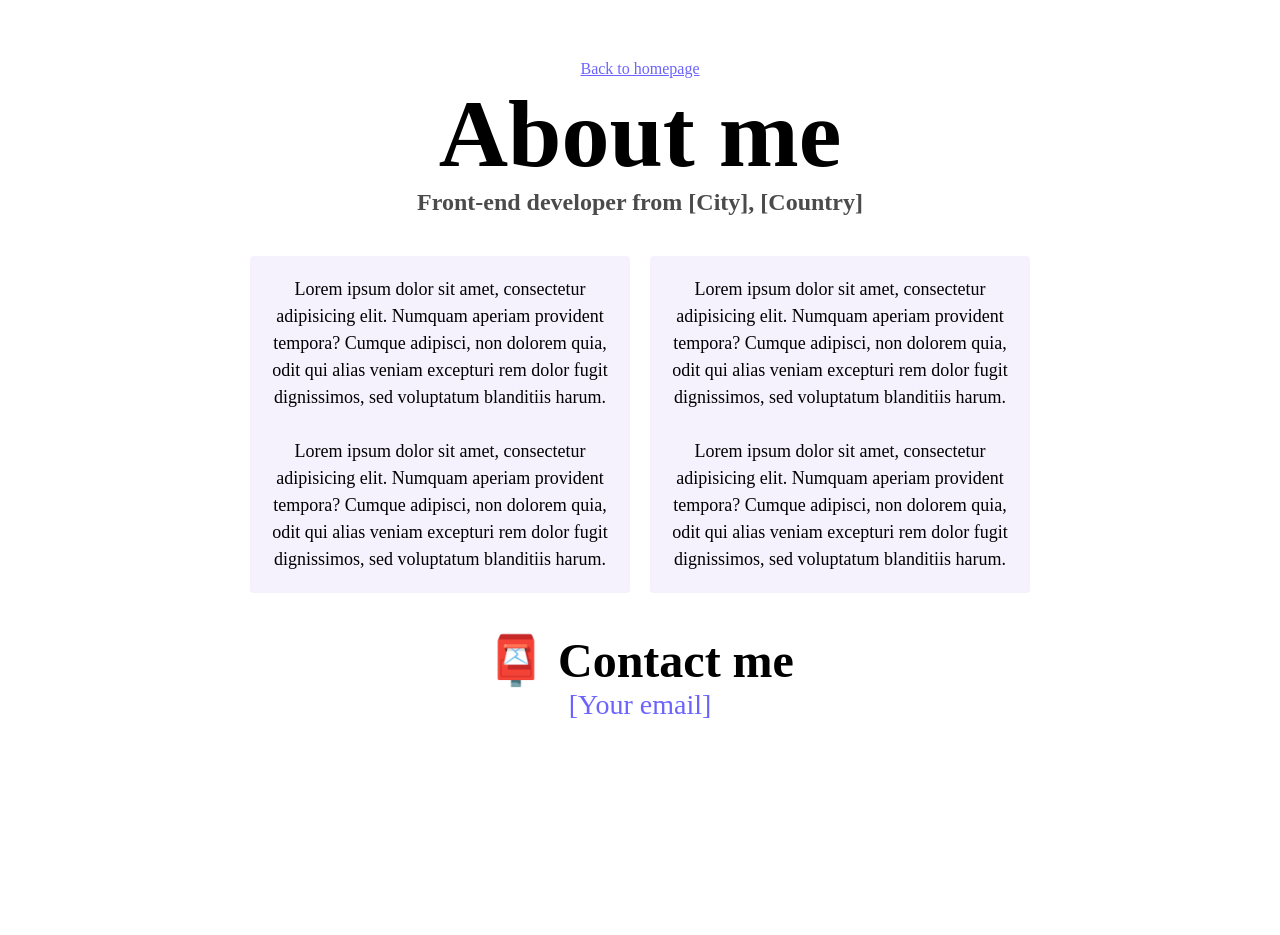
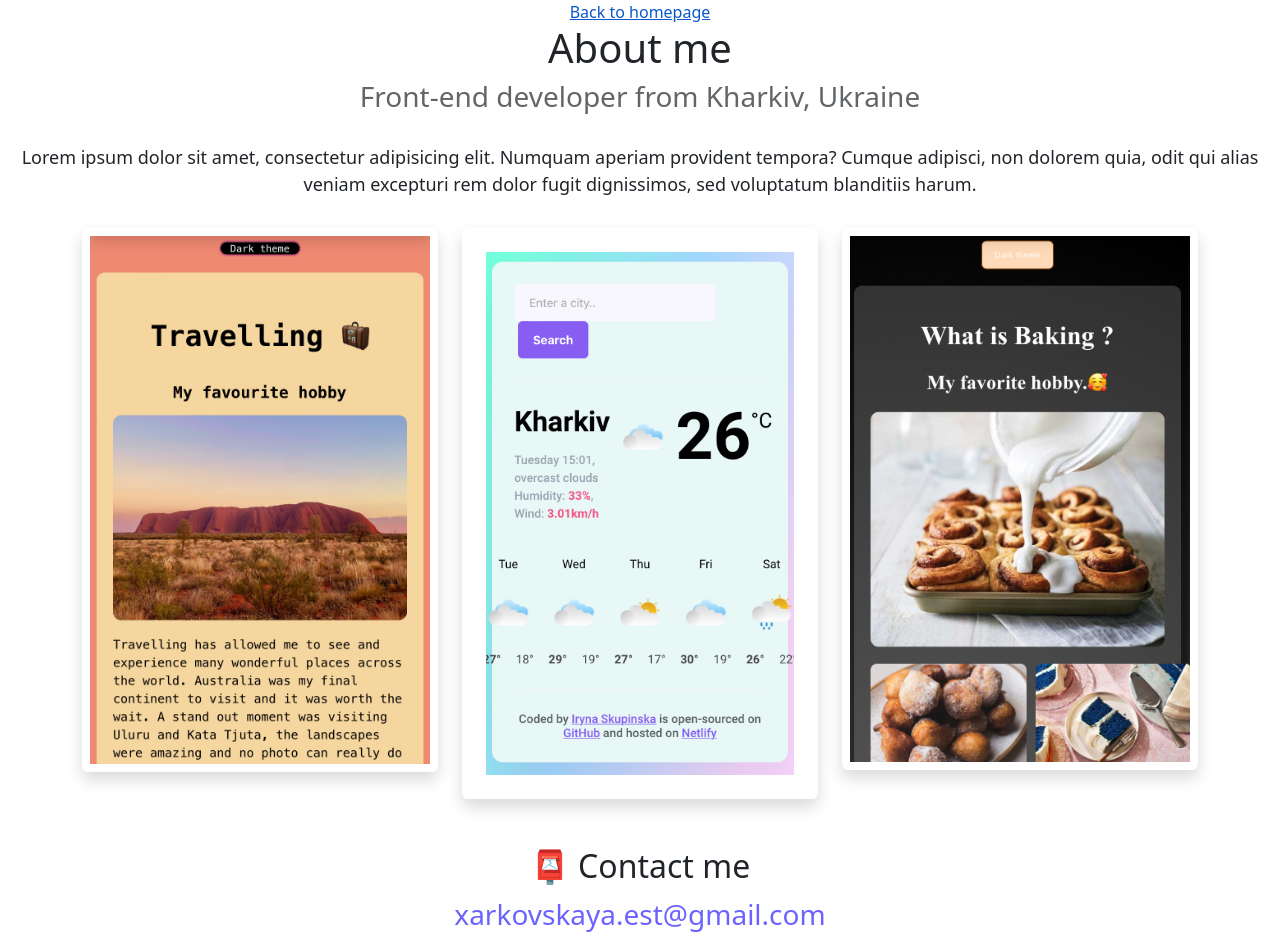
Before and after one commit to irycka/my-first-portfolio, a plain HTML site: page about.html in a window 1280 px wide. Before the commit the page ends 800 px from the top, so only its background shows below. Drawn offline with nearby package versions, Linux system fonts and the light colour scheme.

Commit message:
Added folder with images and  did changes in file about.html

```diff
--- a/about.html
+++ b/about.html
@@ -6,42 +6,50 @@
     <meta http-equiv="X-UA-Compatible" content="IE=edge" />
     <meta name="viewport" content="width=device-width, initial-scale=1.0" />
     <link rel="stylesheet" href="style.css" />
-    <title>About [Your name]</title>
+    <link href="https://cdn.jsdelivr.net/npm/bootstrap@5.0.2/dist/css/bootstrap.min.css" rel="stylesheet"
+        integrity="sha384-EVSTQN3/azprG1Anm3QDgpJLIm9Nao0Yz1ztcQTwFspd3yD65VohhpuuCOmLASjC" crossorigin="anonymous">
+
+
+    <link href="https://cdn.jsdelivr.net/npm/bootstrap@5.3.3/dist/css/bootstrap.min.css" rel="stylesheet"
+        integrity="sha384-QWTKZyjpPEjISv5WaRU9OFeRpok6YctnYmDr5pNlyT2bRjXh0JMhjY6hW+ALEwIH" crossorigin="anonymous">
+    <script src="https://cdn.jsdelivr.net/npm/bootstrap@5.3.3/dist/js/bootstrap.bundle.min.js"
+        integrity="sha384-YvpcrYf0tY3lHB60NNkmXc5s9fDVZLESaAA55NDzOxhy9GkcIdslK1eN7N6jIeHz"
+        crossorigin="anonymous"></script>
+
+    <title>About Iryna Skupinska</title>
 </head>
 
 <body>
     <a href="index.html" class="homepage-link">Back to homepage</a>
     <h1>About me</h1>
-    <h3>Front-end developer from [City], [Country]</h3>
+    <h3>Front-end developer from Kharkiv, Ukraine</h3>
     <div class="about-paragraphs">
         <p>
             Lorem ipsum dolor sit amet, consectetur adipisicing elit. Numquam
             aperiam provident tempora? Cumque adipisci, non dolorem quia, odit qui
             alias veniam excepturi rem dolor fugit dignissimos, sed voluptatum
             blanditiis harum.
-            <br />
-            <br />
-            Lorem ipsum dolor sit amet, consectetur adipisicing elit. Numquam
-            aperiam provident tempora? Cumque adipisci, non dolorem quia, odit qui
-            alias veniam excepturi rem dolor fugit dignissimos, sed voluptatum
-            blanditiis harum.
-        </p>
-        <p>
-            Lorem ipsum dolor sit amet, consectetur adipisicing elit. Numquam
-            aperiam provident tempora? Cumque adipisci, non dolorem quia, odit qui
-            alias veniam excepturi rem dolor fugit dignissimos, sed voluptatum
-            blanditiis harum.
-            <br />
-            <br />
-            Lorem ipsum dolor sit amet, consectetur adipisicing elit. Numquam
-            aperiam provident tempora? Cumque adipisci, non dolorem quia, odit qui
-            alias veniam excepturi rem dolor fugit dignissimos, sed voluptatum
-            blanditiis harum.
         </p>
     </div>
-    <div id="contact">
+    <div class="container">
+        <div class="row">
+            <div class="col-sm-4">
+                <img src="images/travel.jpeg" class="img-fluid p-2 shadow rounded">
+
+            </div>
+            <div class="col-sm-4">
+                <img src="images/weather.jpeg" class="img-fluid p-4 shadow rounded">
+
+            </div>
+            <div class="col-sm-4">
+                <img src="images/baking.jpeg" class="img-fluid p-2 shadow rounded">
+
+            </div>
+        </div>
+    </div>
+    <div id="contact" class="mt-5">
         <h2>📮 Contact me</h2>
-        <a href="mailto:[email]" class="email-link"> [Your email] </a>
+        <a href="mailto:xarkovskaya.est@gmail.com" class="email-link"> xarkovskaya.est@gmail.com </a>
     </div>
 </body>
 
--- a/style.css
+++ b/style.css
@@ -2,11 +2,6 @@
   --primary-color: #6c63ff;
   --secondary-color: #f5f2fe;
   --box-shadow: 0 5px 10px rgba(0, 0, 0, 0.3);
-}
-
-body {
-  margin: 60px auto;
-  max-width: 800px;
 }
 
 h1,
@@ -30,9 +25,6 @@ h3 {
 }
 
 p {
-  background: var(--secondary-color);
-  padding: 20px;
-  border-radius: 4px;
   font-size: 18px;
   line-height: 1.5;
   text-align: center;
@@ -70,7 +62,6 @@ p {
 }
 
 .about-paragraphs {
-  display: flex;
   margin: 30px 0;
 }
 
```
Also changed, not shown: index.html (+13 -3 lines), images/baking.jpeg (added), images/travel.jpeg (added), images/weather.jpeg (added).
